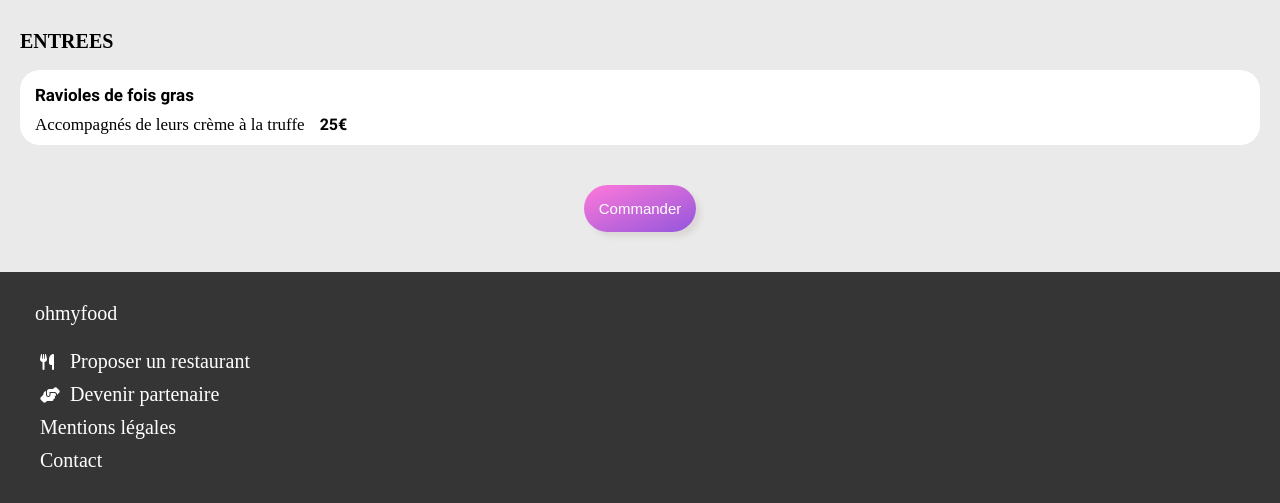
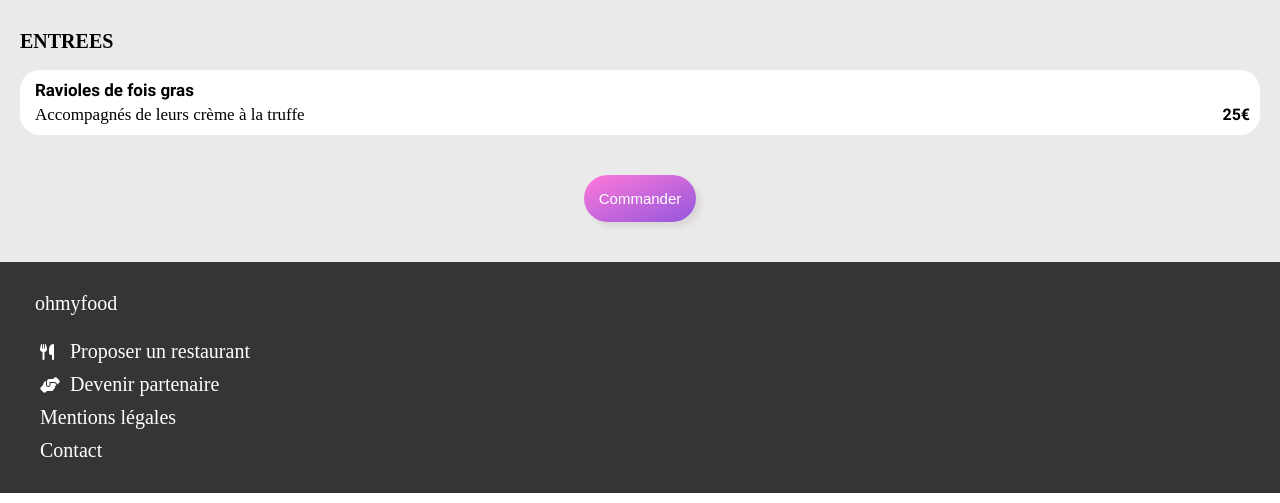
Before and after one commit to FlorenceM38/PROJET-3, a website: page La_note_enchantée.html in a window 1280 px wide. Shown: the part 366-869 px from the top of the page. Drawn offline with Linux system fonts and the light colour scheme; a web font is replaced by a local one.

Commit message:
26/08/2022
Coche

```diff
--- a/La_note_enchantée.html
+++ b/La_note_enchantée.html
@@ -29,29 +29,32 @@
     <section class="menu">
         <div class="menu__titre">
             <h1 class="menu__titre--texte">La note enchantée</h1>
-            <a href="#"><div class="coeur">
-                <div class="coeur__vide"><i class="fa-regular fa-heart"></i></div>
-                <div class="coeur__plein"><i class="fa-solid fa-heart"></i></div>
-            </div></a>
+            <a href="#">
+                <div class="coeur">
+                    <div class="coeur__vide"><i class="fa-regular fa-heart"></i></div>
+                    <div class="coeur__plein"><i class="fa-solid fa-heart"></i></div>
+                </div>
+            </a>
         </div>
         <h2 class="menu__sous-titre">ENTREES</h2>
 
         <a class="carte" href="#">
 
             <div class="menu-carte">
-<div>
-                <h3 class="menu-carte__titre">Ravioles de fois gras</h3>
+                <div class="menu-carte__details">
+                    <h3 class="menu-carte__details--titre">Ravioles de fois gras</h3>
 
-                <div class="menu-carte__description">
-                    <p class="menu-carte__description--paragraphe">Accompagnés de leurs crème à la truffe</p>
+
+                        <p class="menu-carte__details--paragraphe">Accompagnés de leurs crème à la truffe</p>
+
 
                 </div>
+                <div class="mouvement-coche">
+                    <div class="menu-carte__description--prix">
+                        <p><strong>25€</strong></p>
+                    </div>
+                    <div class="div-coche__check"><i class="fa-solid fa-check"></i></div>
                 </div>
-                <div class="mouvement-coche">
-                <div class="menu-carte__description--prix">
-                    <p><strong>25€</strong></p>
-                </div>
-                <div class="div-coche__check"><i class="fa-solid fa-check"></i></div></div>
             </div>
 
 
--- a/assets/sass/directory/base/_fondations.scss
+++ b/assets/sass/directory/base/_fondations.scss
@@ -477,52 +477,74 @@ header {
 .menu-carte {
 
     width: 100%;
-    height: 45px;
+    height: 65px;
     background-color: white;
     border-radius: 20px;
-    padding: 15px 0 15px 0;
+    padding: 0px 0 0px 0;
     position: relative;
     overflow: hidden;
     display: flex;
 
 
-    &__titre {
-        font-size: 17px;
-        margin: 0;
+
+
+    &__details {
+
+        font-family: 'roboto-medium';
+
         padding-left: 15px;
-    }
+        height: 100%;
+        width: 100%;
+        /* transform: scaleX(1);
+        transform-origin: left;
+        transition: transform 600ms;*/
 
-    &__description {
-        display: flex;
+        white-space: nowrap;
+        text-overflow: ellipsis;
+        overflow: hidden;
 
-        justify-content: space-between;
 
-        padding: 10px 15px 10px 15px;
+
+        &--titre {
+            font-size: 17px;
+            padding: 10px 0 5px 0;
+            margin: 0;
+            font-family: 'roboto';
+            white-space: nowrap;
+            text-overflow: ellipsis;
+            overflow: hidden;
+
+        }
+
 
         &--paragraphe {
             font-size: 17px;
             font-family: 'roboto-medium';
+
             margin: 0;
+            white-space: nowrap;
+            text-overflow: ellipsis;
+            overflow: hidden;
+
         }
 
-        &--prix {
-            margin-bottom: 0px;
-            padding-top: 30px;
+
+    }
+}
+
+.menu-carte__description--prix {
+    margin: 10px;
+
+    height: 100%;
+    padding-top: 25px;
 
 
 
+    & p {
 
-
-            & p {
-                margin: 0;
-
-
-            }
-        }
+        margin: 0;
     }
 }
-
-
 
 
 .div-coche {
@@ -533,7 +555,7 @@ header {
     &__check {
         font-size: 20px;
         width: 70px;
-        height: 75px;
+        height: 65px;
         background-color: $couleur-vert-clair;
         color: $couleur-vert-clair;
         border-radius: 0 20px 20px 0;
@@ -574,6 +596,12 @@ header {
             transform: rotate(360deg);
 
         }
+    }
+
+    &:hover .menu-carte__details {
+
+        /*transform: scaleX(0.9);*/
+        width: 60%;
     }
 
 
```
Also changed, not shown: assets/css/style.css, 1 other file.
